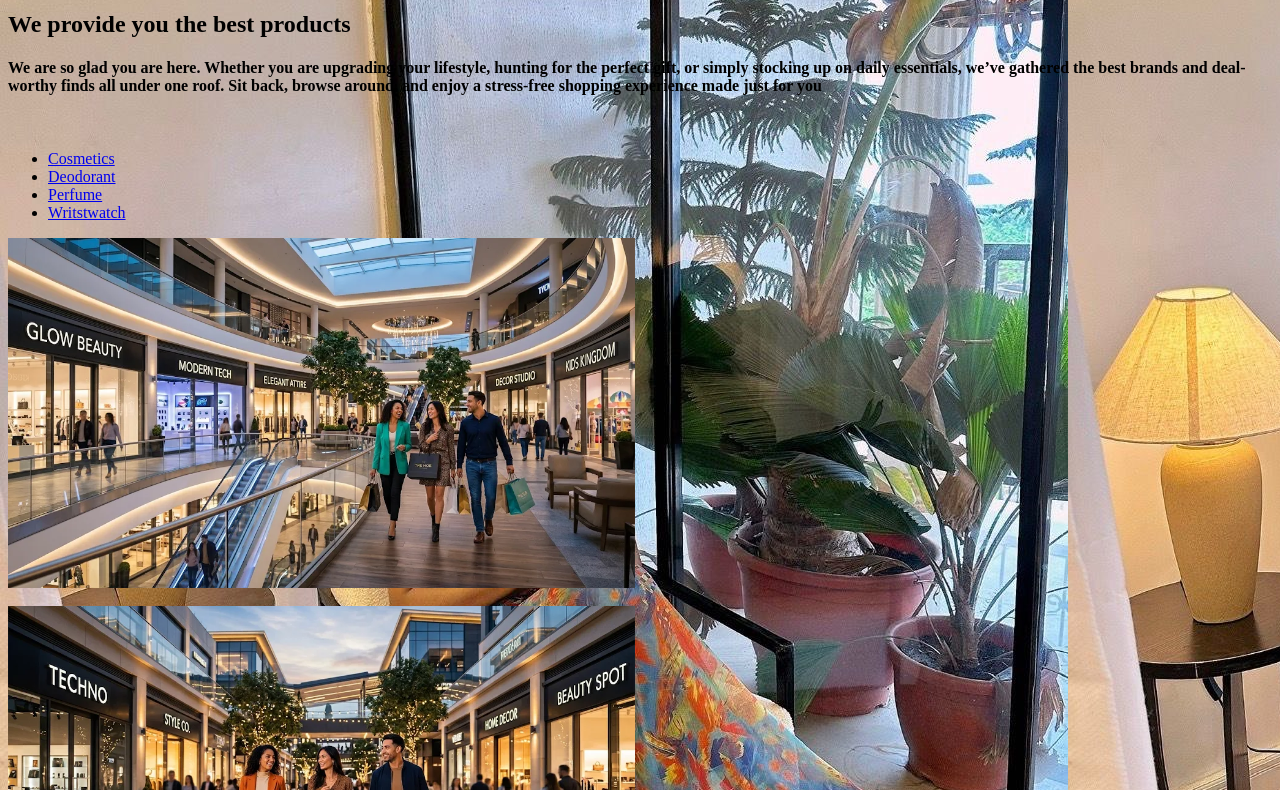
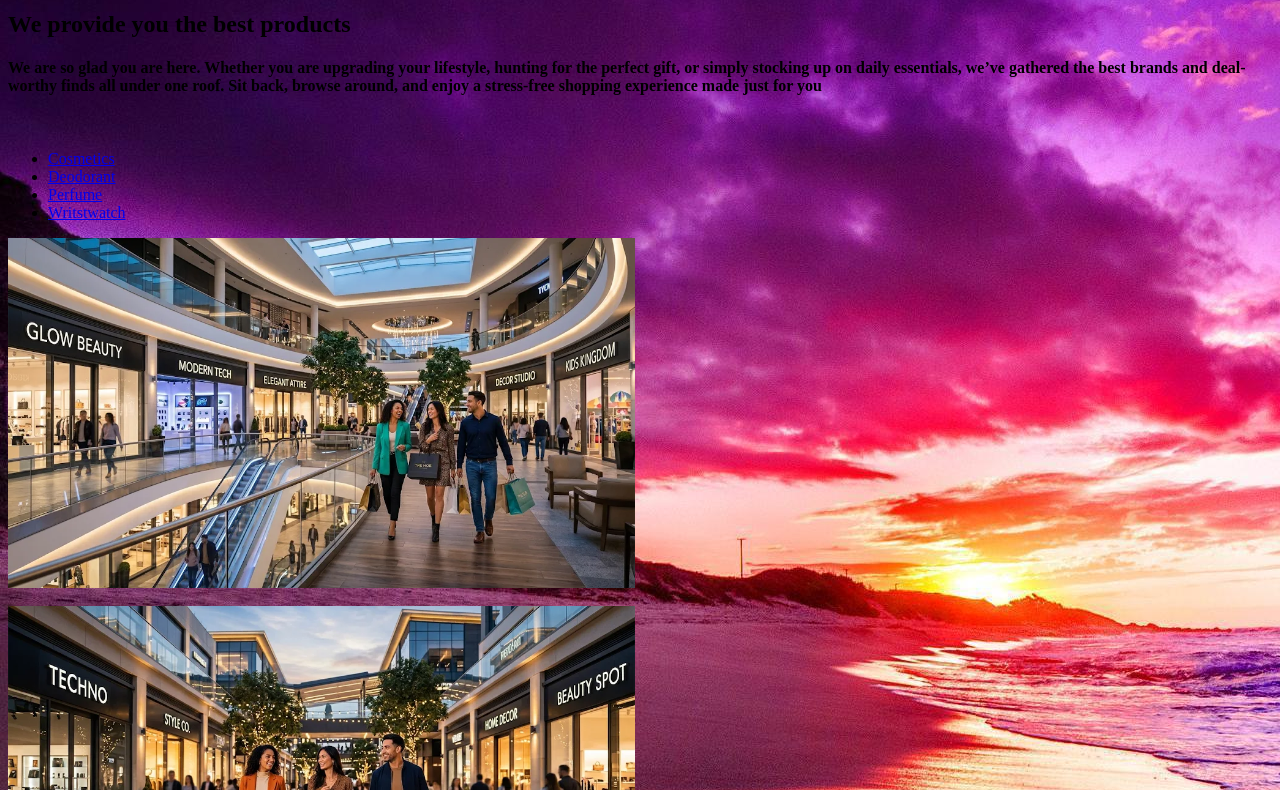
Before and after one commit to callmfelix181-afk/cosmetics-and-deodorant-shop, a plain HTML site: page index.html in a window 1280 px wide. Shown: the part 84-874 px from the top of the page. Drawn offline with Linux system fonts and the light colour scheme.

```diff
--- a/style.css
+++ b/style.css
@@ -1,4 +1,4 @@
-body{ background-image:url('image/pix.jpg');
+body{ background-image:url('image/pc.jpg');
 
 }
 h1{color: rgb(55, 26, 184);
```
Also changed, not shown: image/pc.jpg (added).
